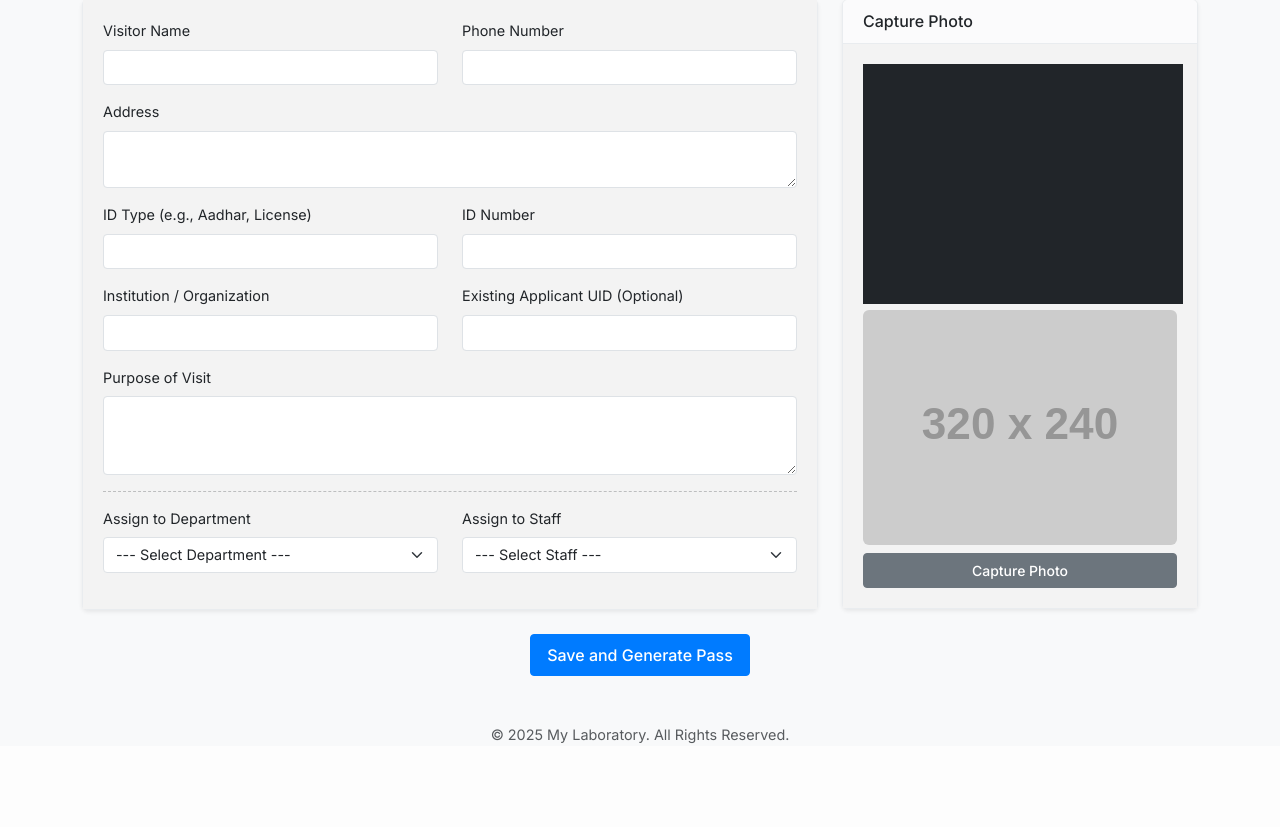
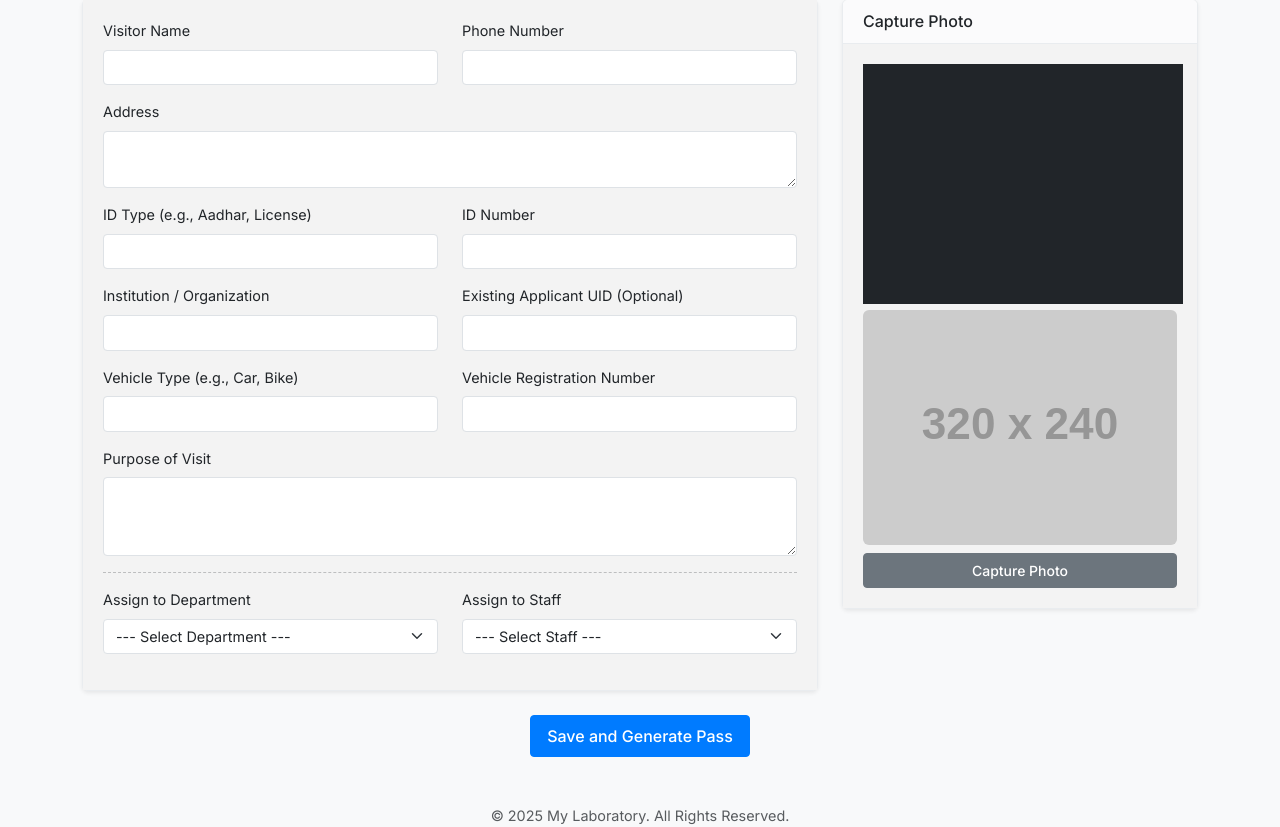
Before and after one commit to enscygen/samplyze, a Flask app: page /visitors/entry in a window 1280 px wide. Shown: the part 160-987 px from the top of the page. Before the commit the page ends 904 px from the top, so only its background shows below. Run offline with Flask 3, Linux system fonts and the light colour scheme; a user stored in the database is signed in; data comes from the database, SQL or seed files in the repository; data that the repository does not hold is empty; some libraries are stand-ins or nearby versions.

Commit message:
Add files via upload

```diff
--- a/app.py
+++ b/app.py
@@ -80,7 +80,11 @@ app.register_blueprint(templating_bp)
 def nl2br_filter(s):
     if s is None:
         return ''
-    return Markup(escape(s).replace('\n', '<br>\n'))
+    # Escape HTML but keep \n for later replacement
+    escaped = escape(s)
+    # Replace newlines with <br>
+    with_breaks = escaped.replace('\n', Markup('<br>\n'))
+    return Markup(with_breaks)
 
 
 # --- User Loader for Flask-Login ---
--- a/forms.py
+++ b/forms.py
@@ -193,7 +193,8 @@ class VisitorEntryForm(FlaskForm):
     applicant_uid = StringField('Existing Applicant UID (Optional)')
     institution = StringField('Institution / Organization')
     purpose = TextAreaField('Purpose of Visit', validators=[DataRequired()], render_kw={'rows': 3})
-
+    vehicle_type = StringField('Vehicle Type (e.g., Car, Bike)')
+    vehicle_number = StringField('Vehicle Registration Number')
     assigned_department_id = SelectField('Assign to Department', coerce=coerce_int_or_none, validators=[Optional()])
     assigned_staff_id = SelectField('Assign to Staff', coerce=coerce_int_or_none, validators=[Optional()])
 
--- a/models.py
+++ b/models.py
@@ -301,7 +301,8 @@ class Visitor(db.Model):
     entry_time = db.Column(db.DateTime, default=get_ist_time, nullable=False)
     exit_time = db.Column(db.DateTime, nullable=True)
     photo_filename = db.Column(db.String(255), nullable=True)
-
+    vehicle_type = db.Column(db.String(100))
+    vehicle_number = db.Column(db.String(50))
     assigned_department_id = db.Column(db.Integer, db.ForeignKey('department.id', ondelete='SET NULL'), nullable=True)
     assigned_staff_id = db.Column(db.Integer, db.ForeignKey('user.id', ondelete='SET NULL'), nullable=True)
 
--- a/templates/reports/applicant_report.html
+++ b/templates/reports/applicant_report.html
@@ -180,9 +180,9 @@
                 <img src="{{ url_for('generate_barcode', data=applicant.uid, _external=True) }}" alt="Barcode">
             </td>
             <td style="width: 40%;" class="header-details">
-                {% if lab_settings and lab_settings.description %}<p class="description">{{ lab_settings.description }}
+                {% if lab_settings and lab_settings.description %}<p class="description">{{ (lab_settings.description or '') | nl2br }}
                 </p>{% endif %}
-                {% if lab_settings and lab_settings.address %}<p>{{ lab_settings.address }}</p>{% endif %}
+                {% if lab_settings and lab_settings.address %}<p>{{ (lab_settings.address or '') | nl2br }}</p>{% endif %}
                 {% if lab_settings and lab_settings.email %}<p>Email: {{ lab_settings.email }}</p>{% endif %}
             </td>
         </tr>
--- a/templates/reports/sample_report.html
+++ b/templates/reports/sample_report.html
@@ -234,9 +234,9 @@
             <td style="width: 40%;" class="header-details">
                 {% if sample.allotted_department %}<p><strong>{{ sample.allotted_department.name }}</strong> </p>{%
                 endif %}
-                {% if lab_settings and lab_settings.description %}<p class="description">{{ lab_settings.description }}
+                {% if lab_settings and lab_settings.description %}<p class="description">{{ (lab_settings.description or '') | nl2br }}
                 </p>{% endif %}
-                {% if lab_settings and lab_settings.address %}<p>{{ lab_settings.address }}</p>{% endif %}
+                {% if lab_settings and lab_settings.address %}<p>{{ (lab_settings.address or '') | nl2br }}</p>{% endif %}
                 {% if lab_settings and lab_settings.email %}<p>Email: {{ lab_settings.email }}</p>{% endif %}
             </td>
         </tr>
--- a/templates/visitors/entry.html
+++ b/templates/visitors/entry.html
@@ -12,34 +12,53 @@
             <div class="card shadow-sm">
                 <div class="card-body">
                     <div class="row">
-                        <div class="col-md-6 mb-3">{{ form.name.label(class="form-label") }}{{ form.name(class="form-control") }}</div>
-                        <div class="col-md-6 mb-3">{{ form.phone.label(class="form-label") }}{{ form.phone(class="form-control") }}</div>
+                        <div class="col-md-6 mb-3">{{ form.name.label(class="form-label") }}{{
+                            form.name(class="form-control") }}</div>
+                        <div class="col-md-6 mb-3">{{ form.phone.label(class="form-label") }}{{
+                            form.phone(class="form-control") }}</div>
                     </div>
-                    <div class="mb-3">{{ form.address.label(class="form-label") }}{{ form.address(class="form-control") }}</div>
+                    <div class="mb-3">{{ form.address.label(class="form-label") }}{{ form.address(class="form-control")
+                        }}</div>
                     <div class="row">
-                        <div class="col-md-6 mb-3">{{ form.id_type.label(class="form-label") }}{{ form.id_type(class="form-control") }}</div>
-                        <div class="col-md-6 mb-3">{{ form.id_number.label(class="form-label") }}{{ form.id_number(class="form-control") }}</div>
+                        <div class="col-md-6 mb-3">{{ form.id_type.label(class="form-label") }}{{
+                            form.id_type(class="form-control") }}</div>
+                        <div class="col-md-6 mb-3">{{ form.id_number.label(class="form-label") }}{{
+                            form.id_number(class="form-control") }}</div>
                     </div>
                     <div class="row">
-                        <div class="col-md-6 mb-3">{{ form.institution.label(class="form-label") }}{{ form.institution(class="form-control") }}</div>
-                        <div class="col-md-6 mb-3">{{ form.applicant_uid.label(class="form-label") }}{{ form.applicant_uid(class="form-control") }}</div>
+                        <div class="col-md-6 mb-3">{{ form.institution.label(class="form-label") }}{{
+                            form.institution(class="form-control") }}</div>
+                        <div class="col-md-6 mb-3">{{ form.applicant_uid.label(class="form-label") }}{{
+                            form.applicant_uid(class="form-control") }}</div>
                     </div>
-                    <div class="mb-3">{{ form.purpose.label(class="form-label") }}{{ form.purpose(class="form-control") }}</div>
+                    <div class="row">
+                        <div class="col-md-6 mb-3">{{ form.vehicle_type.label(class="form-label") }}{{
+                            form.vehicle_type(class="form-control") }}</div>
+                        <div class="col-md-6 mb-3">{{ form.vehicle_number.label(class="form-label") }}{{
+                            form.vehicle_number(class="form-control") }}</div>
+                    </div>
+                    <div class="mb-3">{{ form.purpose.label(class="form-label") }}{{ form.purpose(class="form-control")
+                        }}</div>
                     <hr>
                     <div class="row">
-                        <div class="col-md-6 mb-3">{{ form.assigned_department_id.label(class="form-label") }}{{ form.assigned_department_id(class="form-select") }}</div>
-                        <div class="col-md-6 mb-3">{{ form.assigned_staff_id.label(class="form-label") }}{{ form.assigned_staff_id(class="form-select") }}</div>
+                        <div class="col-md-6 mb-3">{{ form.assigned_department_id.label(class="form-label") }}{{
+                            form.assigned_department_id(class="form-select") }}</div>
+                        <div class="col-md-6 mb-3">{{ form.assigned_staff_id.label(class="form-label") }}{{
+                            form.assigned_staff_id(class="form-select") }}</div>
                     </div>
                 </div>
             </div>
         </div>
         <div class="col-md-4">
             <div class="card shadow-sm">
-                <div class="card-header"><h5 class="mb-0">Capture Photo</h5></div>
+                <div class="card-header">
+                    <h5 class="mb-0">Capture Photo</h5>
+                </div>
                 <div class="card-body text-center">
                     <video id="video" width="320" height="240" autoplay class="bg-dark"></video>
                     <canvas id="canvas" width="320" height="240" style="display:none;"></canvas>
-                    <img id="photo" src="https://placehold.co/320x240/f8f9fa/ccc?text=Photo+Preview" alt="Visitor photo" class="img-fluid rounded mb-2">
+                    <img id="photo" src="https://placehold.co/320x240/f8f9fa/ccc?text=Photo+Preview" alt="Visitor photo"
+                        class="img-fluid rounded mb-2">
                     <button type="button" id="snap" class="btn btn-secondary w-100">Capture Photo</button>
                 </div>
             </div>
@@ -53,7 +72,7 @@
 
 {% block scripts %}
 <script>
-document.addEventListener('DOMContentLoaded', function() {
+    document.addEventListener('DOMContentLoaded', function () {
         const video = document.getElementById('video');
         const canvas = document.getElementById('canvas');
         const photo = document.getElementById('photo');
@@ -61,15 +80,15 @@ document.addEventListener('DOMContentLoaded', function() {
         const photoDataField = document.getElementById('photo_data');
 
         // Get access to the camera
-    if(navigator.mediaDevices && navigator.mediaDevices.getUserMedia) {
-        navigator.mediaDevices.getUserMedia({ video: true }).then(function(stream) {
+        if (navigator.mediaDevices && navigator.mediaDevices.getUserMedia) {
+            navigator.mediaDevices.getUserMedia({ video: true }).then(function (stream) {
                 video.srcObject = stream;
                 video.play();
             });
         }
 
         // Capture a photo
-    snap.addEventListener('click', function() {
+        snap.addEventListener('click', function () {
             const context = canvas.getContext('2d');
             context.drawImage(video, 0, 0, 320, 240);
             const dataURL = canvas.toDataURL('image/png');
--- a/visitors.py
+++ b/visitors.py
@@ -61,6 +61,8 @@ def entry():
             id_number=form.id_number.data,
             applicant_uid=form.applicant_uid.data,
             institution=form.institution.data,
+            vehicle_type=form.vehicle_type.data,
+            vehicle_number=form.vehicle_number.data,
             purpose=form.purpose.data,
             assigned_department_id=form.assigned_department_id.data,
             assigned_staff_id=form.assigned_staff_id.data
```
Also changed, not shown: templates/reports/visitor_pass.html (+15 -5 lines), templates/staff/view_sample.html (+6 -3 lines), templates/visitors/edit_visitor.html (+36 -14 lines). Lines whose indentation alone changed are shown as unchanged.
